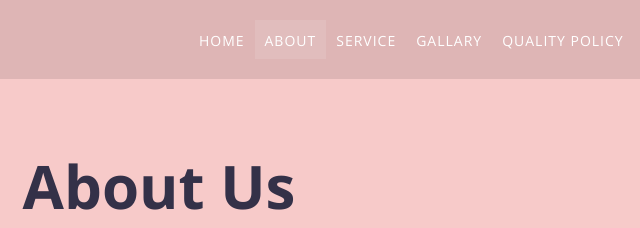
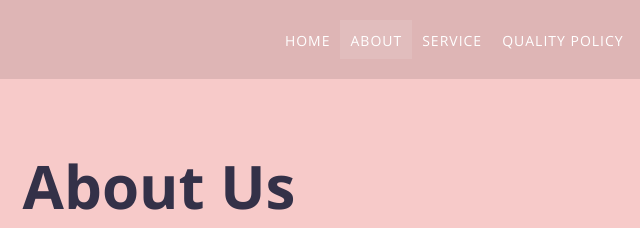
Before and after one commit to JrErmi/SNS, a plain HTML site: page about.html in a window 1280 px wide. Shown: the top 228 px of the page, 481-1121 px from the left. Drawn offline with nearby package versions, Linux system fonts and the light colour scheme.

Commit message:
removed gallary

```diff
--- a/about.html
+++ b/about.html
@@ -41,7 +41,7 @@
                         <a href="index.html" class="nav-item nav-link ">Home</a>
                         <a href="about.html" class="nav-item nav-link active">About</a>
                         <a href="service.html" class="nav-item nav-link">Service</a>
-                        <a href="gallary.html" class="nav-item nav-link ">Gallary</a>
+
                         <a href="quality.html" class="nav-item nav-link">Quality Policy</a>
                         <a href="contact.html" class="nav-item nav-link">Contact</a>
                     </div>
```
